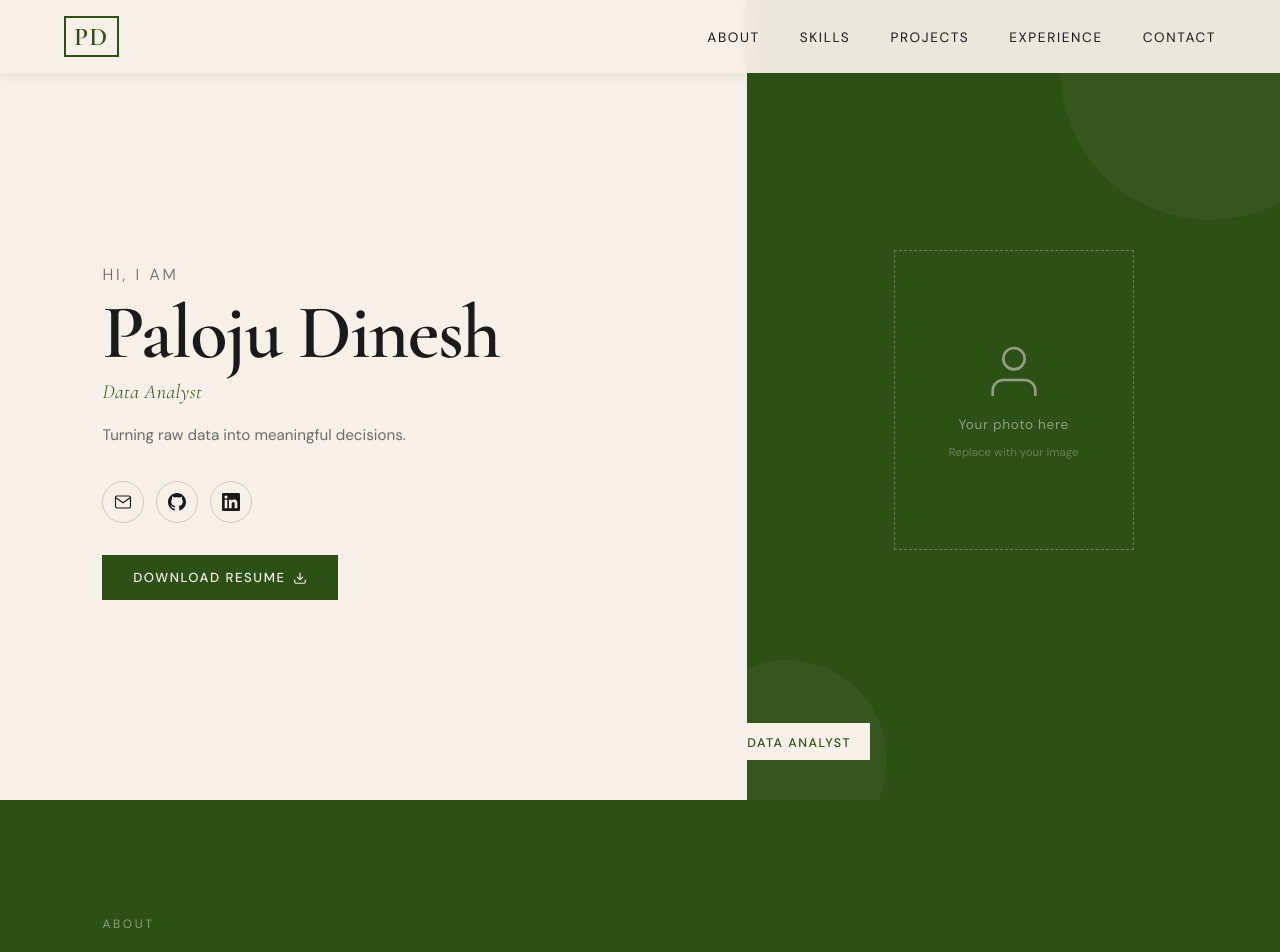
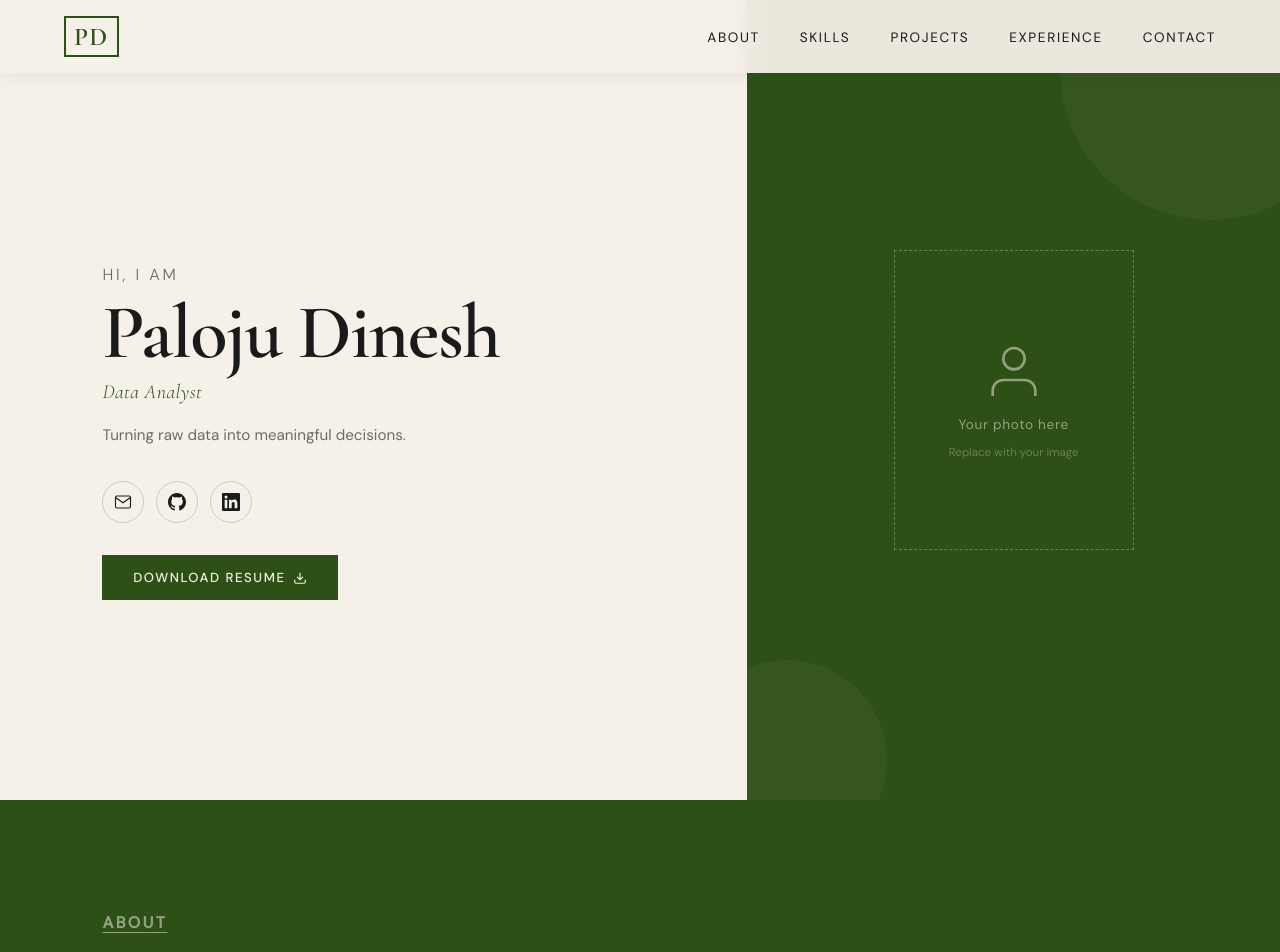
Before and after one commit to Dinesh393/dinesh-paloju-portfolio, a React (Vite) app: page / in a window 1280 px wide. Shown: the top 952 px of the page. Built offline with nearby package versions, Linux system fonts and the light colour scheme.

Commit message:
Added contact form

```diff
--- a/src/components/Contact.jsx
+++ b/src/components/Contact.jsx
@@ -1,18 +1,39 @@
+import { useState } from "react";
 import { personalInfo } from "../data/portfolioData";
 import styles from "./Contact.module.css";
 
 const Contact = () => {
-  const handleSubmit = (e) => {
+  const [status, setStatus] = useState("idle"); // idle | sending | success | error
+
+  const handleSubmit = async (e) => {
     e.preventDefault();
+    setStatus("sending");
+
     const form = e.target;
-    const mailto = `mailto:${personalInfo.email}?subject=${encodeURIComponent(form.subject.value)}&body=${encodeURIComponent(`Name: ${form.name.value}\n\n${form.message.value}`)}`;
-    window.location.href = mailto;
+    const data = new FormData(form);
+
+    try {
+      const res = await fetch("https://formspree.io/f/xeepdwkw", {
+        method: "POST",
+        body: data,
+        headers: { Accept: "application/json" },
+      });
+
+      if (res.ok) {
+        setStatus("success");
+        form.reset();
+      } else {
+        setStatus("error");
+      }
+    } catch {
+      setStatus("error");
+    }
   };
 
   return (
     <section className={styles.contact} id="contact">
       <div className={styles.container}>
-        <span className={styles.sectionLabel}>05 — Contact</span>
+        <span className={styles.sectionLabel}>Contact</span>
 
         <div className={styles.content}>
           {/* LEFT */}
@@ -75,11 +96,11 @@ const Contact = () => {
               <div className={styles.formRow}>
                 <div className={styles.formGroup}>
                   <label className={styles.label}>Your Name</label>
-                  <input name="name" type="text" className={styles.input} placeholder="John Doe" required />
+                  <input name="name" type="text" className={styles.input} placeholder="Enter your name" required />
                 </div>
                 <div className={styles.formGroup}>
                   <label className={styles.label}>Your Email</label>
-                  <input name="email" type="email" className={styles.input} placeholder="john@email.com" required />
+                  <input name="email" type="email" className={styles.input} placeholder="Enter your mail" required />
                 </div>
               </div>
               <div className={styles.formGroup}>
@@ -90,19 +111,34 @@ const Contact = () => {
                 <label className={styles.label}>Message</label>
                 <textarea name="message" className={styles.textarea} placeholder="Tell me about your project or opportunity..." rows={5} required />
               </div>
-              <button type="submit" className={styles.submitBtn}>
-                Send Message
-                <svg width="16" height="16" viewBox="0 0 24 24" fill="none" stroke="currentColor" strokeWidth="2">
-                  <line x1="22" y1="2" x2="11" y2="13"/>
-                  <polygon points="22 2 15 22 11 13 2 9 22 2"/>
-                </svg>
+
+              {/* Status Messages */}
+              {status === "success" && (
+                <div className={styles.successMsg}>
+                  ✅ Hey I receieved your message! I'll get back to you soon.
+                </div>
+              )}
+              {status === "error" && (
+                <div className={styles.errorMsg}>
+                  ❌ Something went wrong. Please try again.
+                </div>
+              )}
+
+              <button type="submit" className={styles.submitBtn} disabled={status === "sending"}>
+                {status === "sending" ? "Sending..." : "Send Message"}
+                {status !== "sending" && (
+                  <svg width="16" height="16" viewBox="0 0 24 24" fill="none" stroke="currentColor" strokeWidth="2">
+                    <line x1="22" y1="2" x2="11" y2="13"/>
+                    <polygon points="22 2 15 22 11 13 2 9 22 2"/>
+                  </svg>
+                )}
               </button>
             </form>
           </div>
         </div>
 
         <div className={styles.footer}>
-          <p>© {new Date().getFullYear()} Paloju Dinesh.</p>
+          <p>© {new Date().getFullYear()} Paloju Dinesh. Built with React.</p>
         </div>
       </div>
     </section>
--- a/src/components/Contact.module.css
+++ b/src/components/Contact.module.css
@@ -218,3 +218,24 @@
   .formRow { grid-template-columns: 1fr; }
   .form { padding: 1.5rem; }
 }
+
+.successMsg {
+  padding: 0.8rem 1rem;
+  background: #f0faf0;
+  border: 1.5px solid var(--green);
+  color: var(--green);
+  font-size: 0.88rem;
+}
+
+.errorMsg {
+  padding: 0.8rem 1rem;
+  background: #fff5f5;
+  border: 1.5px solid #e53e3e;
+  color: #e53e3e;
+  font-size: 0.88rem;
+}
+
+.submitBtn:disabled {
+  opacity: 0.6;
+  cursor: not-allowed;
+}
--- a/src/components/Hero.jsx
+++ b/src/components/Hero.jsx
@@ -54,16 +54,8 @@ const Hero = () => {
             <span>Replace with your image</span>
           </div>
         </div>
-        <div className={styles.floatingTag}>
-          <span>Data Analyst</span>
-        </div>
       </div>
 
-      {/* Scroll indicator */}
-      <div className={styles.scrollIndicator}>
-        <div className={styles.scrollLine} />
-        <span>scroll</span>
-      </div>
     </section>
   );
 };
--- a/src/components/Hero.module.css
+++ b/src/components/Hero.module.css
@@ -199,43 +199,7 @@
   opacity: 0.6;
 }
 
-.floatingTag {
-  position: absolute;
-  bottom: 2.5rem;
-  left: -1.2rem;
-  background: var(--offwhite);
-  padding: 0.5rem 1.2rem;
-  z-index: 2;
-  animation: fadeUp 0.9s 0.5s ease both;
-}
 
-.floatingTag span {
-  font-family: var(--font-body);
-  font-size: 0.78rem;
-  font-weight: 500;
-  letter-spacing: 0.12em;
-  text-transform: uppercase;
-  color: var(--green);
-}
-
-/* Scroll indicator */
-.scrollIndicator {
-  position: absolute;
-  bottom: 2rem;
-  left: 8%;
-  display: flex;
-  flex-direction: column;
-  align-items: center;
-  gap: 0.5rem;
-  animation: fadeUp 1s 0.8s ease both;
-}
-
-.scrollLine {
-  width: 1px;
-  height: 50px;
-  background: linear-gradient(to bottom, var(--green), transparent);
-  animation: scrollPulse 2s ease-in-out infinite;
-}
 
 @keyframes scrollPulse {
   0%, 100% { opacity: 0.4; transform: scaleY(1); }
--- a/src/styles/globals.css
+++ b/src/styles/globals.css
@@ -57,3 +57,13 @@ ul {
   background: var(--green);
   border-radius: 3px;
 }
+
+/* Section Labels */
+.sectionLabel,
+[class*="sectionLabel"] {
+  font-size: 1rem !important;
+  font-weight: 700 !important;
+  text-decoration: underline !important;
+  text-underline-offset: 4px !important;
+  letter-spacing: 0.15em !important;
+}
```
